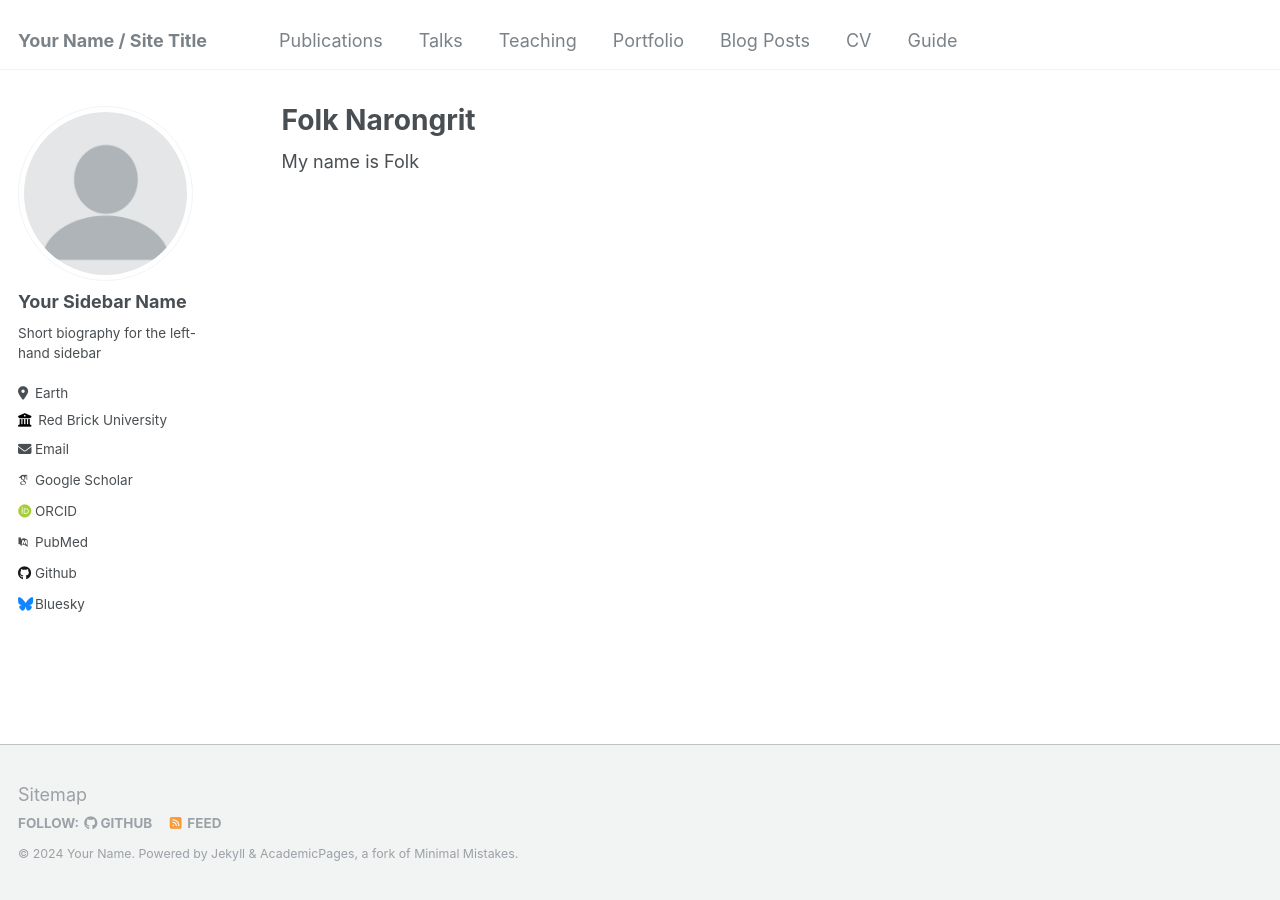
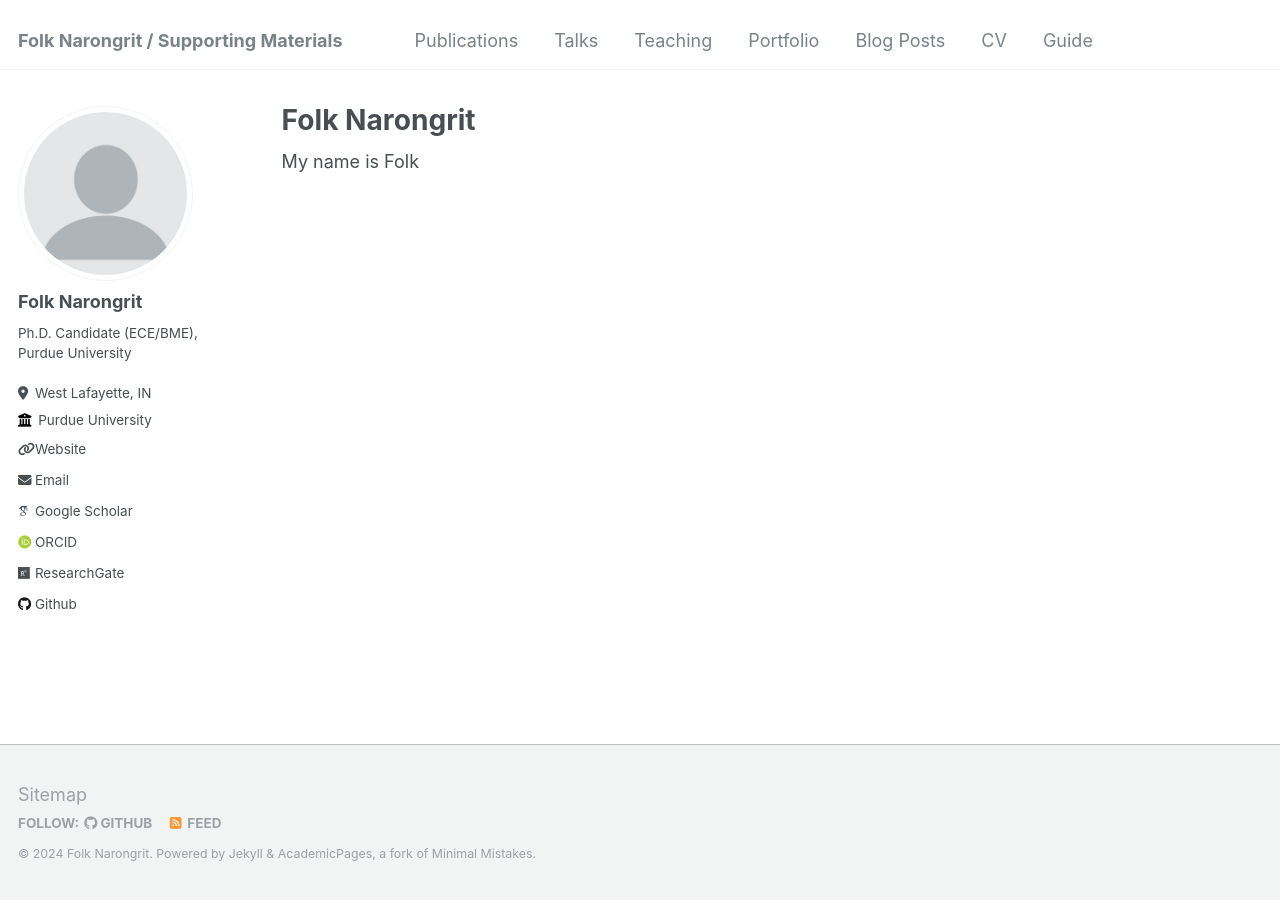
Before and after one commit to folkslab/folkslab.github.io, a Jekyll site: the page built from _pages/about.md, in a window 1280 px wide. Built offline with Jekyll 4.4.1, drawn with Linux system fonts in a browser that asks for light colours; some web fonts are replaced.

Commit message:
Update _config.yml

```diff
--- a/_config.yml
+++ b/_config.yml
@@ -8,13 +8,13 @@
 
 # Basic Site Settings
 locale                   : "en-US"
-title                    : "Your Name / Site Title"
+title                    : "Folk Narongrit / Supporting Materials"
 title_separator          : "-"
-name                     : &name "Your Name"
-description              : &description "personal description"
-url                      : https://academicpages.github.io # the base hostname & protocol for your site e.g. "https://mmistakes.github.io"
+name                     : &name "Folk Narongrit"
+description              : &description "Academic Job Market Supporting Materials"
+url                      : https://application.folkn.me # the base hostname & protocol for your site e.g. "https://mmistakes.github.io"
 baseurl                  : "" # the subpath of your site, e.g. "/blog"
-repository               : "academicpages/academicpages.github.io"
+repository               : "folkslab/folkslab.github.io"
 
 # Site Author - The following control what appear as part of the author content on the side bar.
 #               If a field is blank the icon and link will not appear, otherwise it will be shown.
@@ -22,32 +22,32 @@ repository               : "academicpages/academicpages.github.io"
 author:
   # Biographic information
   avatar           : "profile.png"
-  name             : "Your Sidebar Name"
+  name             : "Folk Narongrit"
   pronouns         : # example: "she/her"
-  bio              : "Short biography for the left-hand sidebar"
-  location         : "Earth"
-  employer         : "Red Brick University"
-  uri              : # URL
-  email            : "none@example.org"
+  bio              : "Ph.D. Candidate (ECE/BME), Purdue University"
+  location         : "West Lafayette, IN"
+  employer         : "Purdue University"
+  uri              : "https://folkn.me"# URL
+  email            : "wnarongr@purdue.edu"
 
   # Academic websites
   arxiv            : # URL - Update with the correct link to your profile
-  googlescholar    : "https://scholar.google.com/citations?user=PS_CX0AAAAAJ"
+  googlescholar    : "https://scholar.google.com/citations?user=aJjMzYgAAAAJ"
   impactstory      : # URL
-  orcid            : "http://orcid.org/yourorcidurl"
-  pubmed           : "https://www.ncbi.nlm.nih.gov/pubmed/?term=john+snow"
-  researchgate     : # URL
+  orcid            : "https://orcid.org/0000-0001-5731-7074"
+  pubmed           :
+  researchgate     : "https://www.researchgate.net/profile/Folk-Narongrit"
 
   # Repositories and software development
   bitbucket        : # Username - Update with your username on the site
   codepen          : # Username
   dribbble         : # Username
-  github           : "academicpages"
+  github           : "folkn"
   kaggle           : # Username
   stackoverflow    : # User number or user number and name (i.e., use "1" or "1/jeff-atwood")
 
   # Social media
-  bluesky          : "bsky.app" # Replace this with you Bluesky username
+  bluesky          : # Replace this with you Bluesky username
   facebook         : # Username
   flickr           : # Username
   foursquare       : # Username
```
